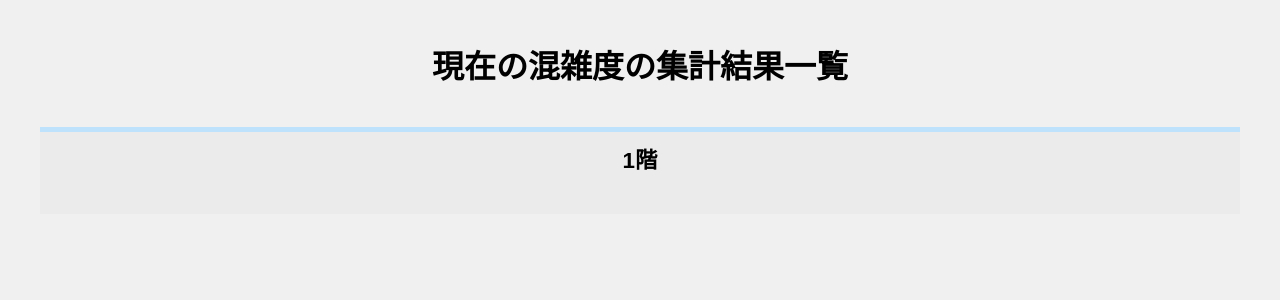
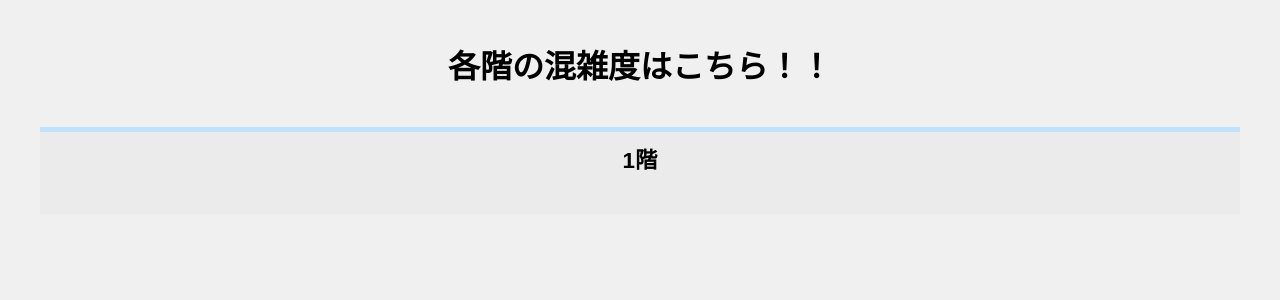
Before and after one commit to katume-eng/csmonitor3, a Django app: page /display/1/ in a window 1280 px wide. Shown: the top 300 px of the page. Run offline with Django 5.2, Linux system fonts and the light colour scheme; data that the repository does not hold is empty.

Commit message:
混雑度の表示の題名を変更

```diff
--- a/monitor_app/templates/display.html
+++ b/monitor_app/templates/display.html
@@ -8,7 +8,7 @@
   <title>Display Congestion Levels</title>
 </head>
 <body data-floor-given="{{ floor_given }}">
-  <h1>現在の混雑度の集計結果一覧</h1>
+  <h1>各階の混雑度はこちら！！</h1>
   <div class="content" id="congestion-content">
     {% for floor, items in congestion_level.items %}
       {% if floor_given == 0 or floor == floor_given %}
```
